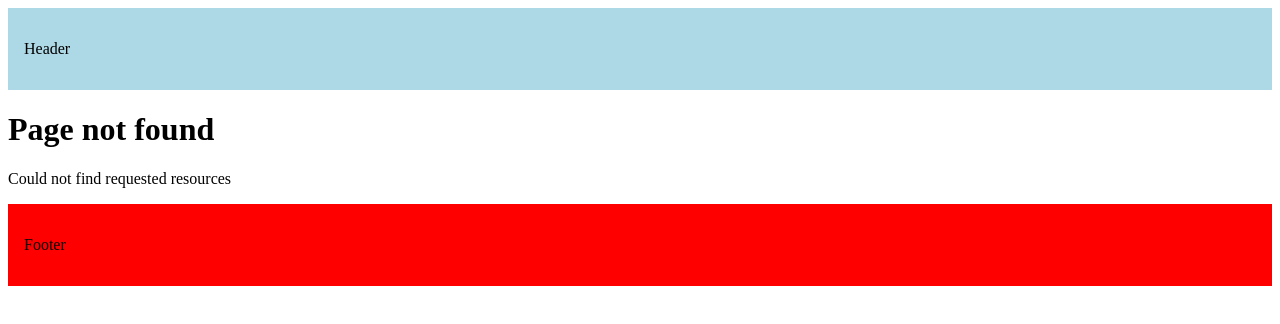
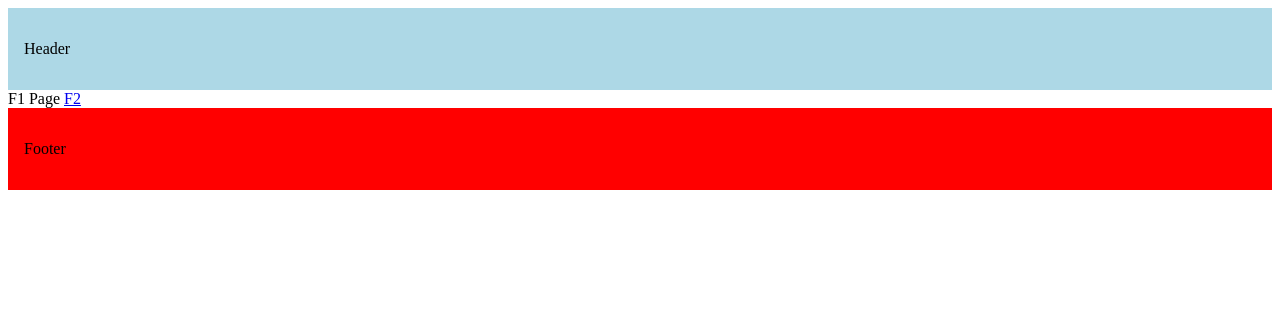
Before and after one commit to NayanPatidar/NextJS, a Next.js app in the folder my-first-app/: page /F1 in a window 1280 px wide. Before the commit this address had no page. Shown: the top 324 px of the page. Built offline with nearby package versions, Linux system fonts and the light colour scheme.

Commit message:
Intercepted Routes

```diff
--- /dev/null
+++ b/my-first-app/src/app/F1/(.)F2/page.tsx
@@ -0,0 +1,3 @@
+export default function InterceptedF2() {
+  return <div>(.)Intercepted F2 Page</div>;
+}
--- /dev/null
+++ b/my-first-app/src/app/F1/F2/page.tsx
@@ -0,0 +1,3 @@
+export default function F2() {
+    return <div>F2 Page</div>;
+  }
--- /dev/null
+++ b/my-first-app/src/app/F1/page.tsx
@@ -0,0 +1,9 @@
+import Link from "next/link";
+
+export default function F1() {
+  return (
+    <div>
+      F1 Page <Link href={"/F1/F2"}>F2</Link>
+    </div>
+  );
+}
```
